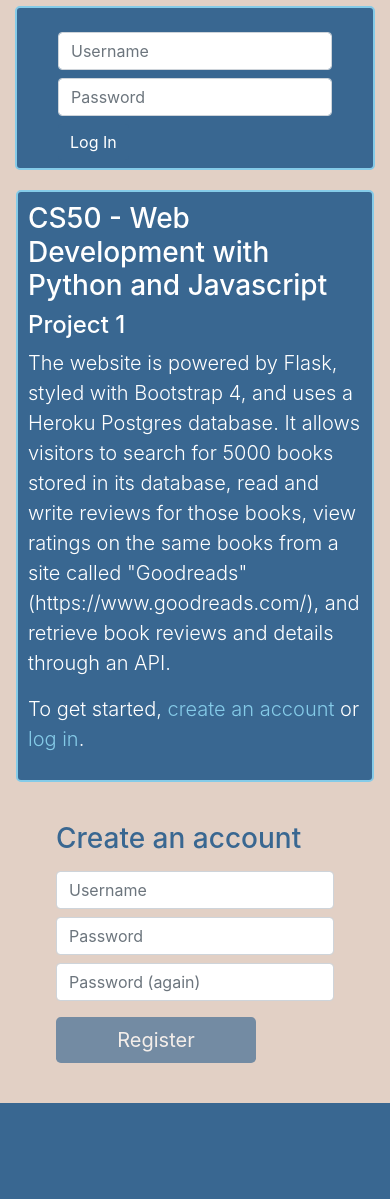
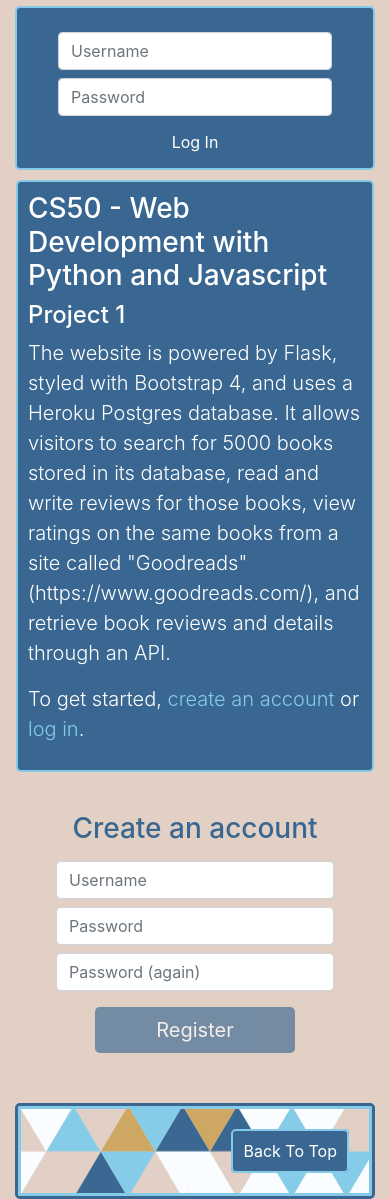
Before and after one commit to frealis/Book-Reviews-with-Goodreads, a Flask app: page / in a window 390 px wide. Shown: the part 252-1451 px from the top of the page. Before the commit the page ends 1355 px from the top, so only its background shows below. Run offline with Flask 2, Linux system fonts and the light colour scheme; some libraries are stand-ins or nearby versions.

Commit message:
Updated modal, added footer to login.html

```diff
--- a/static/css/main.css
+++ b/static/css/main.css
@@ -21,14 +21,16 @@ html {
   scroll-behavior: smooth;
 }
 
-.alert-div {
-  display: flex;
-}
-
 .btn {
   color: white;
   background-color: #396791;
   border: none;
+}
+
+.btn-register {
+  max-width: 200px;
+  margin-left: auto;
+  margin-right: auto;
 }
 
 .btn-submit {
@@ -72,12 +74,17 @@ html {
 .error-login {
   color: #396791;
   font-weight: bold;
+  margin-left: auto;
 }
 
-@media (min-width: 768px) {
+@media (max-width: 767px) {
   .error-login {
-    margin-left: auto;
+    margin-right: auto;
   }
+}
+
+.flex-container {
+  display: flex;
 }
 
 .form-register {
@@ -94,7 +101,7 @@ html {
   padding: 40px;
 }
 
-.mb2 {
+.mb10 {
   margin-bottom: 10px;
 }
 
@@ -106,17 +113,19 @@ html {
   color: green;
 }
 
-.register-button {
-  max-width: 200px;
-}
-
 .row {
   margin-left: 1px;
   margin-right: 1px;
 }
 
-.test-center {
+.text-center {
   text-align: center;
+}
+
+@media (max-width: 767px) {
+  .text-center-small {
+    text-align: center;
+  }
 }
 
 #book-reviews {
--- a/static/js/login.js
+++ b/static/js/login.js
@@ -1,7 +1,7 @@
 document.addEventListener('DOMContentLoaded', function() {
 
   // Disable the "Register" button by default
-  document.querySelector('.register-button').disabled = true;
+  document.querySelector('.btn-register').disabled = true;
 
   // Create constants for 'Create an account' password input fields
   const register_password = document.querySelector('#register_password')
@@ -18,12 +18,12 @@ document.addEventListener('DOMContentLoaded', function() {
   function passwordsMatch() {
     if (register_password.value.length !== 0 && register_password_again.value.length !== 0) {
       if (register_password.value === register_password_again.value) {
-        document.querySelector('.register-button').disabled = false;
+        document.querySelector('.btn-register').disabled = false;
         document.querySelector('#passwords_match').classList.add('passwords-match')
         document.querySelector('#passwords_match').classList.remove('passwords-dont-match')
         document.querySelector('#passwords_match').innerHTML = 'Password match!'
       } else {
-        document.querySelector('.register-button').disabled = true;
+        document.querySelector('.btn-register').disabled = true;
         document.querySelector('#passwords_match').classList.add('passwords-dont-match')
         document.querySelector('#passwords_match').classList.remove('passwords-match')
         document.querySelector('#passwords_match').innerHTML = 'Passwords do not match.'
@@ -33,4 +33,36 @@ document.addEventListener('DOMContentLoaded', function() {
     };
   }
 
+  // Generate the HTML footer elements
+  var fbw = document.createElement('div');
+  fbw.setAttribute('id', 'footer-background-wrapper');
+  var fb = document.createElement('div');
+  fb.setAttribute('id', 'footer-background');
+  var ftw = document.createElement('div');
+  ftw.setAttribute('id', 'footer-text-wrapper');
+  var ft = document.createElement('a');
+  ft.setAttribute('id', 'footer-text');
+  ft.setAttribute('href', '#');
+
+  ft.innerHTML = "Back To Top";
+  ftw.appendChild(ft);
+  fb.appendChild(ftw);
+  fbw.appendChild(fb);
+
+  // Once the page has loaded, check to see if the viewport is taller than
+  // the document itself, and if so then add a margin to the top of the
+  // footer so that it appears at the bottom of the page, then subtract
+  // some pixels to account for the height of the footer
+  extra_space = window.innerHeight - document.body.offsetHeight - 127
+  if (extra_space > 0) {
+    document.querySelector('#footer').setAttribute('style', 'margin: ' + extra_space + 'px 0 10px 0')
+  } else {
+    document.querySelector('#footer').setAttribute('style', 'margin: 10px 0')
+  };
+
+  // Add the footer to the DOM
+  document.querySelector('#footer').appendChild(fbw);
+
+  console.log('footer')
+
 });
--- a/templates/login.html
+++ b/templates/login.html
@@ -14,7 +14,7 @@
   <!-- Navbar/Login -->
   <nav class="navbar navbar-expand-md" id="navbar">
     <div id="login">
-      <form class="display-inline-block form-inline mt-2 mt-md-0" action="/login" method="post">
+      <form class="display-inline-block form-inline mt-2 mt-md-0 text-center-small" action="/login" method="post">
         <input class="form-control mr-sm-2 input" type="text" name="user_name" placeholder="Username" aria-label="Username" required>
         <input class="form-control mr-sm-2 input" type="password" name="password" placeholder="Password" aria-label="Password" required>
         <button class="btn" type="submit">Log In</button>
@@ -22,11 +22,11 @@
     </div>
   </nav>
 
-  <div class="text-center mb2 alert-div">
+  <div class="flex-container mb2">
     <span class="error-login">{{ alert }}</span>
   </div>
 
-  <div class="row">
+  <div class="row mb10">
 
     <!-- Introduction -->
     <div class="col-md-6 introduction" id="search-results">
@@ -39,7 +39,7 @@
     <!-- Create a new account -->
     <div class="col-md-6 create-an-account">
       <a id="create_an_account"></a>
-      <form class="form-register" action="/register" method="post">
+      <form class="form-register text-center" action="/register" method="post">
         <h1 class="h3 mb-3 color-396791">Create an account</h1>
 
         <label for="inputUserName" class="sr-only">Username</label>
@@ -53,7 +53,7 @@
 
         <p><span id="passwords_match"></span></p>
 
-        <button class="btn btn-lg btn-block register-button" type="submit">Register</button>
+        <button class="btn btn-lg btn-block btn-register" type="submit">Register</button>
       </form>
     </div>
   </div>
--- a/templates/modal.html
+++ b/templates/modal.html
@@ -8,8 +8,8 @@
       <span class="close">&times;</span>
     </div>
     <div class="modal-body">
-      <p>The API provides information on a particular book which includes the book's title, author, year of publication, and ISBN number, as well as the average rating out of 5 and the total number of reviews that the book has received from <a href="https://www.goodreads.com" style="color: #396791">goodreads</a>.</p>
-      <p>In order to access the API, visit this site's URL /api/&lt;isbn&gt;, where &lt;isbn&gt; it is ISBN number of the book that you are requesting information on (be sure to enter the ISBN number without the angle brackets &lt;&gt;).</p>
+      <p>The API provides information on a particular book which includes the book's title, author, year of publication, and ISBN number, as well as the average rating out of 5 and the total number of reviews that the book has received from <a href="https://www.goodreads.com" style="color: #396791; text-decoration: underline">goodreads</a>.</p>
+      <p>In order to access the API, visit this site's URL/api/&lt;isbn&gt;, where &lt;isbn&gt; it is ISBN number of the book that you are requesting information on (be sure to enter the ISBN number without the angle brackets &lt;&gt;).</p>
       <p>The response is a JSON object. For example, sending a GET request to https://cs50-book-review-w-goodreads.herokuapp.com/api/0380795272 would return the following:</p>
       <p>
         {<br>
```
